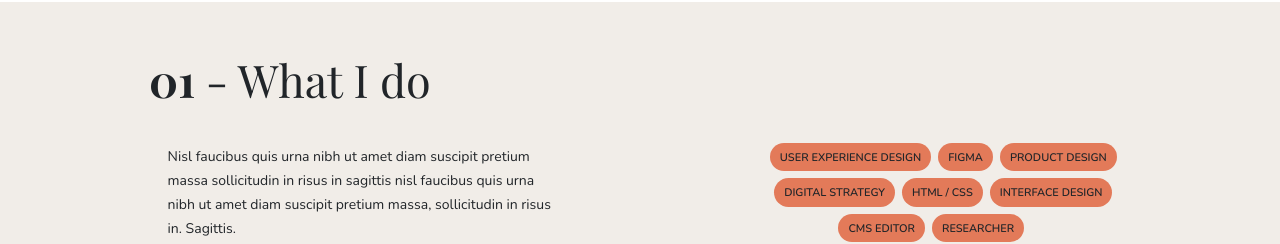
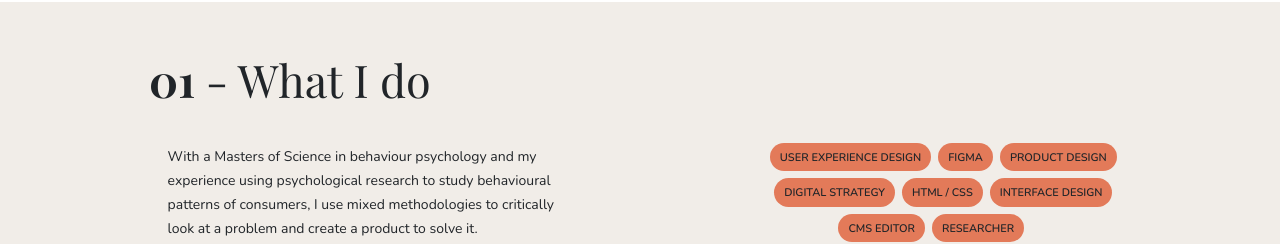
Before and after one commit to Laughtonkc/Shecodes-portfolio-final-project, a plain HTML site: page index.html in a window 1280 px wide. Shown: the part 715-959 px from the top of the page. Drawn offline with nearby package versions, Linux system fonts and the light colour scheme; a web font is replaced by a local one.

Commit message:
update to what I do

```diff
--- a/index.html
+++ b/index.html
@@ -141,8 +141,8 @@
           <div class="col-md-5 d-flex align-content-center">
             <div class="about-main">
               <p>
-                Nisl faucibus quis urna nibh ut amet diam suscipit pretium massa sollicitudin in risus in sagittis nisl
-                faucibus quis urna nibh ut amet  diam suscipit pretium massa, sollicitudin in risus in. Sagittis.
+                With a Masters of Science in behaviour psychology and my experience using psychological research to study behavioural patterns of consumers,
+                I use mixed methodologies to critically look at a problem and create a product to solve it.
               </p>
             </div>
           </div>
```
